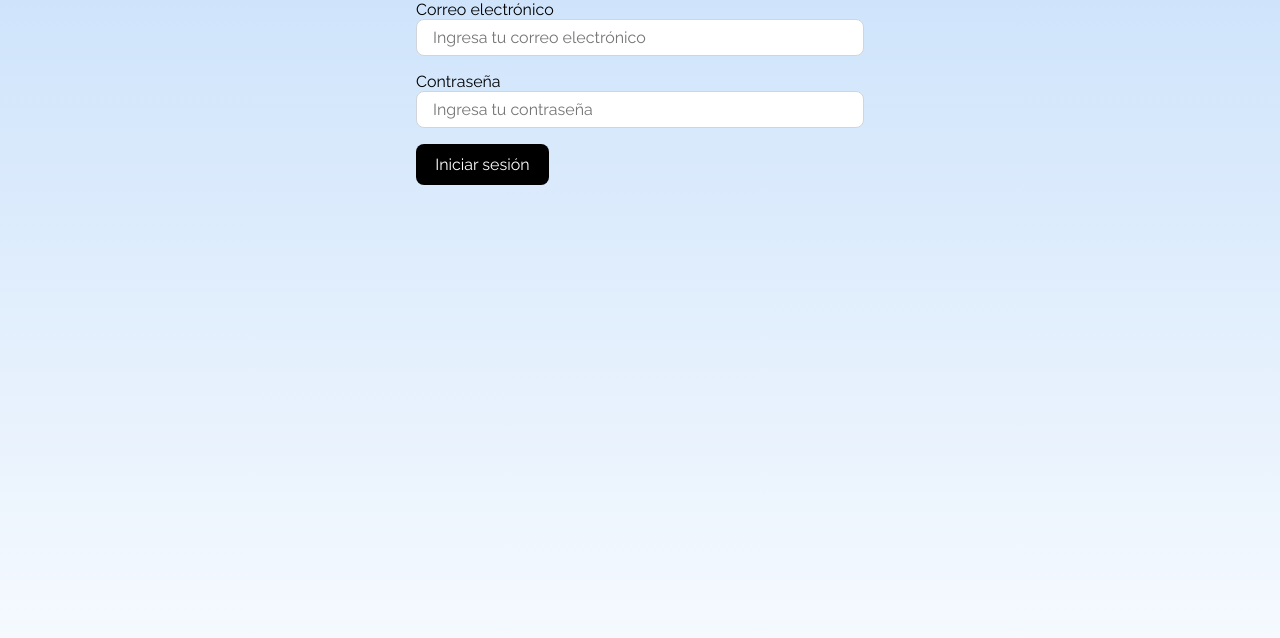
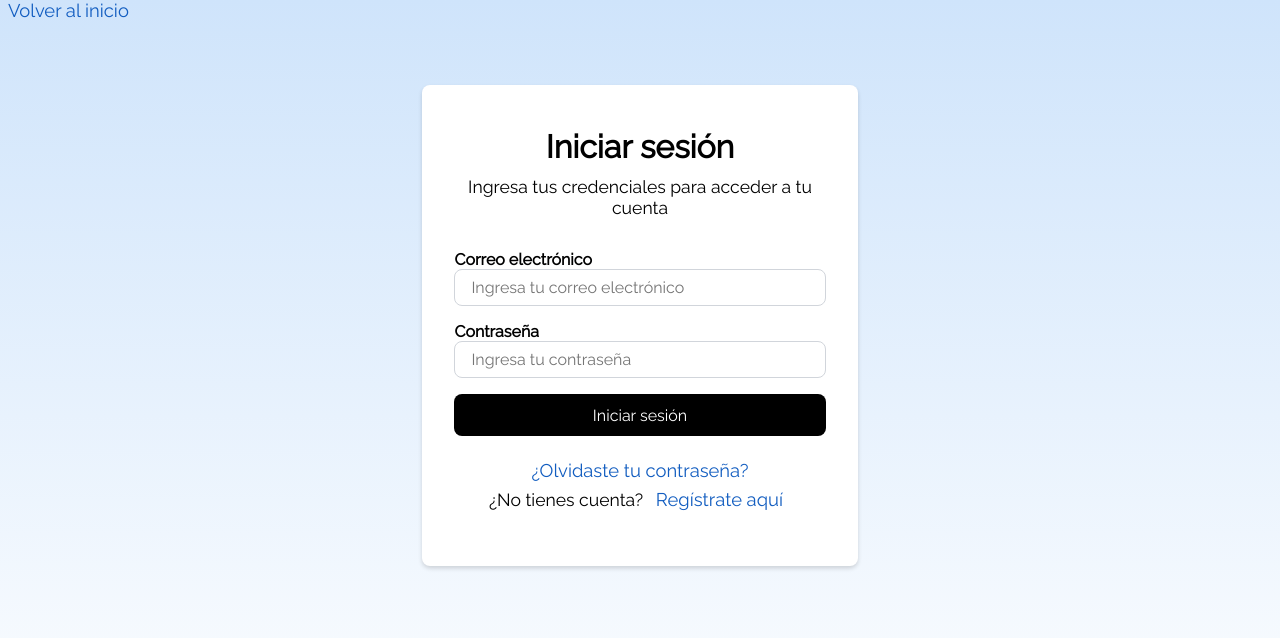
Before and after one commit to sebas1913/simulacro, a Next.js app: page /login in a window 1280 px wide. Shown: the top 638 px of the page. Built offline with nearby package versions, Linux system fonts and the light colour scheme.

Commit message:
Update syles form login

```diff
--- a/src/styles/globals.scss
+++ b/src/styles/globals.scss
@@ -11,4 +11,5 @@ html{
 body {
     min-height: 100vh;
     background: linear-gradient(to bottom, #cfe4fb, #ffff);
+    overflow-y: hidden;
 }
--- a/src/ui/atoms/button/button.module.scss
+++ b/src/ui/atoms/button/button.module.scss
@@ -21,4 +21,10 @@
         color: $color-secondary;
     }
 
+    &.primary-big{
+        background-color: $color-secondary;
+        color: $color-primary;
+        width: 100%;
+    }
+
 }
--- a/src/ui/organisms/auth/login/LoginForm.tsx
+++ b/src/ui/organisms/auth/login/LoginForm.tsx
@@ -9,6 +9,9 @@ import { yupResolver } from "@hookform/resolvers/yup";
 import { useRouter } from "next/navigation";
 import styles from "./form.module.scss"
 import Button from "@/ui/atoms/button/Button";
+import Title from "@/ui/atoms/Title";
+import Paragraph from "@/ui/atoms/Paragraph";
+import Link from "next/link";
 
 const loginSchema = yup.object().shape({
     email: yup
@@ -59,8 +62,15 @@ const LoginForm = () => {
     }
 
     return (
+        <>
+            <Link className={styles.link} href={'/'}>Volver al inicio</Link>
             <div className={styles.containerForm}>
-            <form onSubmit={handleSubmit(handleLogin)}>
+                <div className={styles.headerForm}>
+                    <Title className={styles.title} level={1}>Iniciar sesión</Title>
+                    <Paragraph className={styles.paragraph}>Ingresa tus credenciales para acceder a tu cuenta</Paragraph>
+                </div>
+
+                <form className={styles.form} onSubmit={handleSubmit(handleLogin)}>
                     <FormField<ILoginRequest>
                         control={control}
                         type="email"
@@ -79,10 +89,21 @@ const LoginForm = () => {
                         placeholder="Ingresa tu contraseña"
                     />
 
-                <Button className="primary" type="submit">Iniciar sesión</Button>
+                    <Button className="primary-big" type="submit">Iniciar sesión</Button>
 
                 </form>
+                <div className={styles.footerForm}>
+                    <div>
+                        <Link href={'#'} className={styles.link}>¿Olvidaste tu contraseña?</Link>
                     </div>
+                    <div>
+                        ¿No tienes cuenta?
+                        <Link href={'/register'} className={styles.link}> Regístrate aquí</Link>
+                    </div>
+                </div>
+            </div>
+        </>
+
     )
 }
 
--- a/src/ui/organisms/auth/login/form.module.scss
+++ b/src/ui/organisms/auth/login/form.module.scss
@@ -1,4 +1,50 @@
-.containerForm{
-    margin: auto;
-    width: 35%;
+@import '.../../../../../../styles/variables';
+@import '.../../../../../../styles/mixins.scss';
+
+
+.containerForm {
+    @include border-radius(0.5rem);
+    @include box-shadow();
+    margin: 5% auto;
+    width: 34%;
+    padding: 2rem;
+    display: flex;
+    flex-direction: column;
+    justify-content: center;
+    background-color: $color-primary;
+
+    .headerForm {
+        text-align: center;
+
+        .title{
+            font-weight: bold;
+            margin: 0.7rem;
+        }
+
+        .paragraph{
+            font-size: 1.1rem;
+            margin-bottom: 2rem;
+        }
+    }
+
+    .footerForm{
+        display: flex;
+        flex-direction: column;
+        align-items: center;
+        gap: 0.5rem;
+        margin: 1.5rem;
+        font-size: 1.1rem;
+
+    }
+
+    .form {
+        font-weight: bold;
+    }
 }
+
+.link{
+    text-decoration: none;
+    color: $color-blue;
+    font-size: 1.15rem;
+    margin: 0.5rem;
+}
```
Lines whose indentation alone changed are shown as unchanged.
